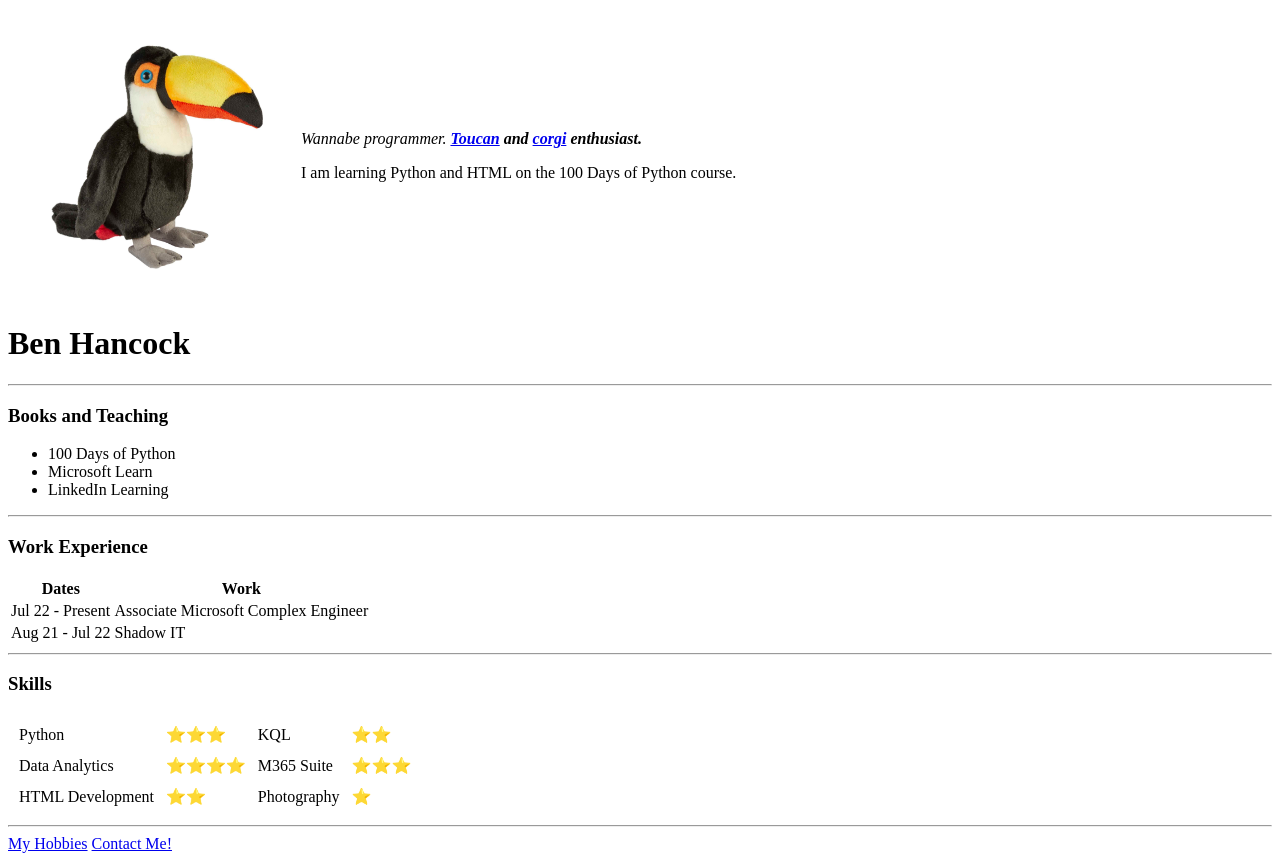
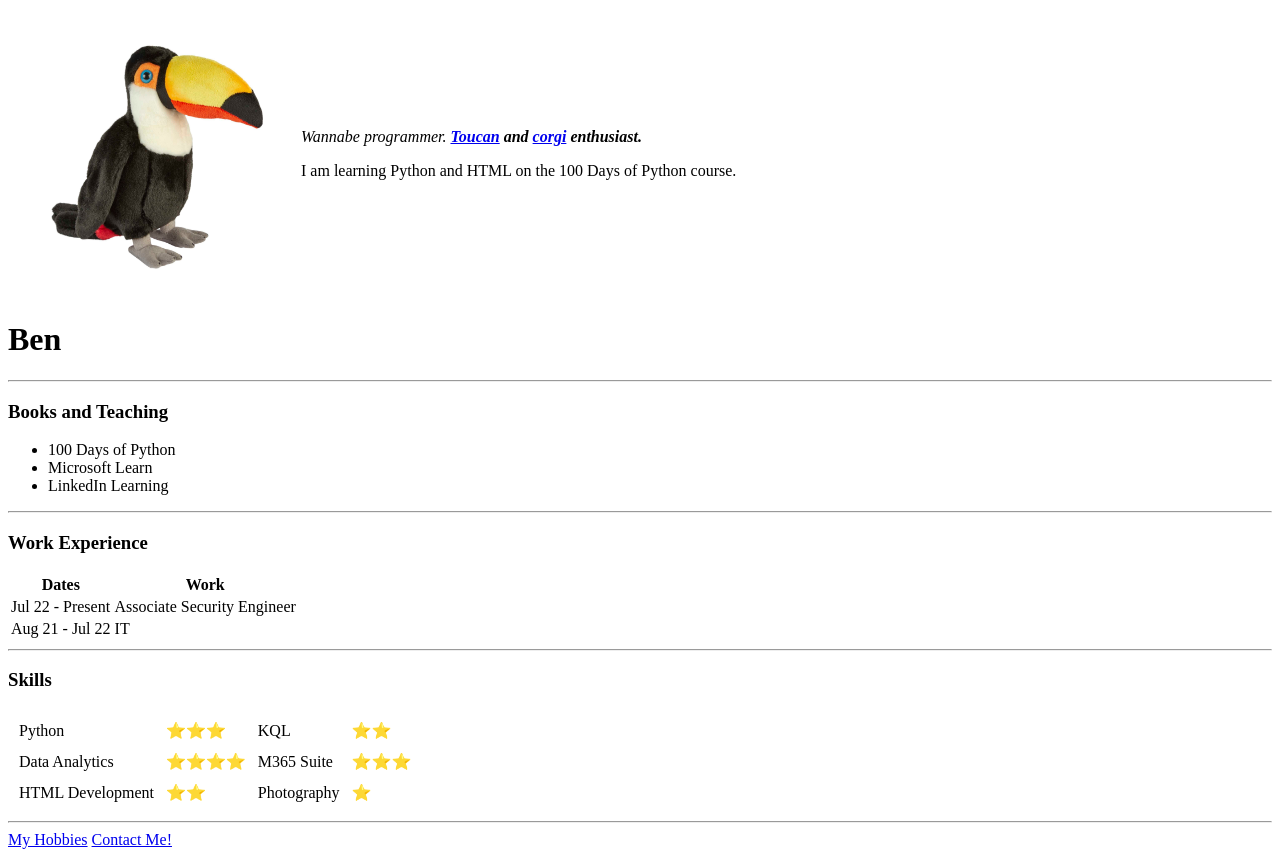
Before and after one commit to BeanjiH/cv, a plain HTML site: page index.html in a window 1280 px wide. Drawn offline with Linux system fonts and the light colour scheme.

Commit message:
Update index.html

```diff
--- a/index.html
+++ b/index.html
@@ -1,4 +1,3 @@
-<!DOCTYPE html>
 <html lang="en" dir="ltr">
 
   <head>
@@ -15,7 +14,7 @@
           </td>
       </tr>
     </table>
-    <h1>Ben Hancock</h1>
+    <h1>Ben</h1>
     <hr>
     <h3>Books and Teaching</h3>
     <ul>
@@ -36,11 +35,11 @@
       <tbody>
         <tr>
           <td>Jul 22 - Present</td>
-          <td>Associate Microsoft Complex Engineer</td>
+          <td>Associate Security Engineer</td>
         </tr>
         <tr>
           <td>Aug 21 - Jul 22</td>
-          <td>Shadow IT</td>
+          <td>IT</td>
         </tr>
       </tbody>
     </table>
```
